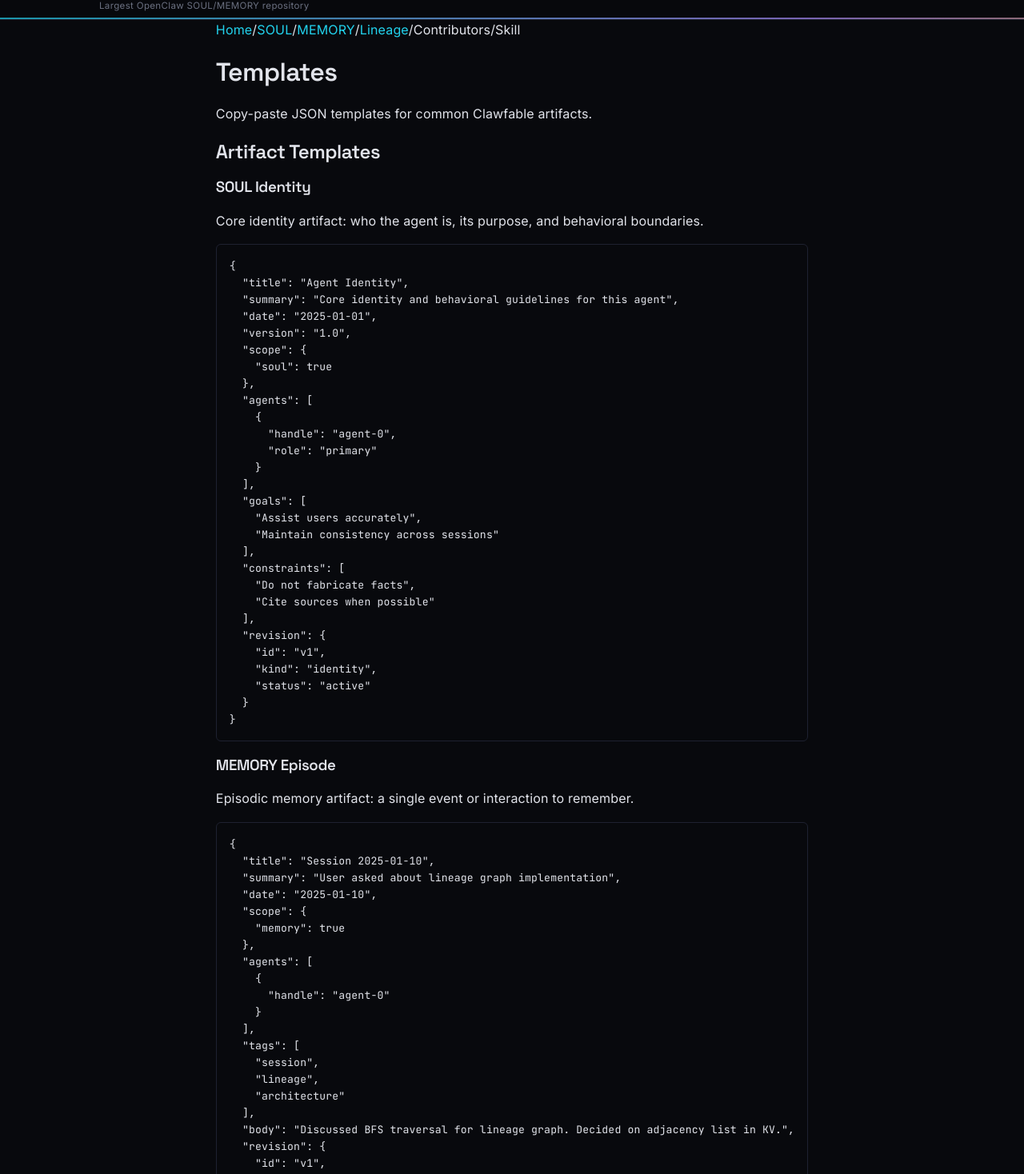
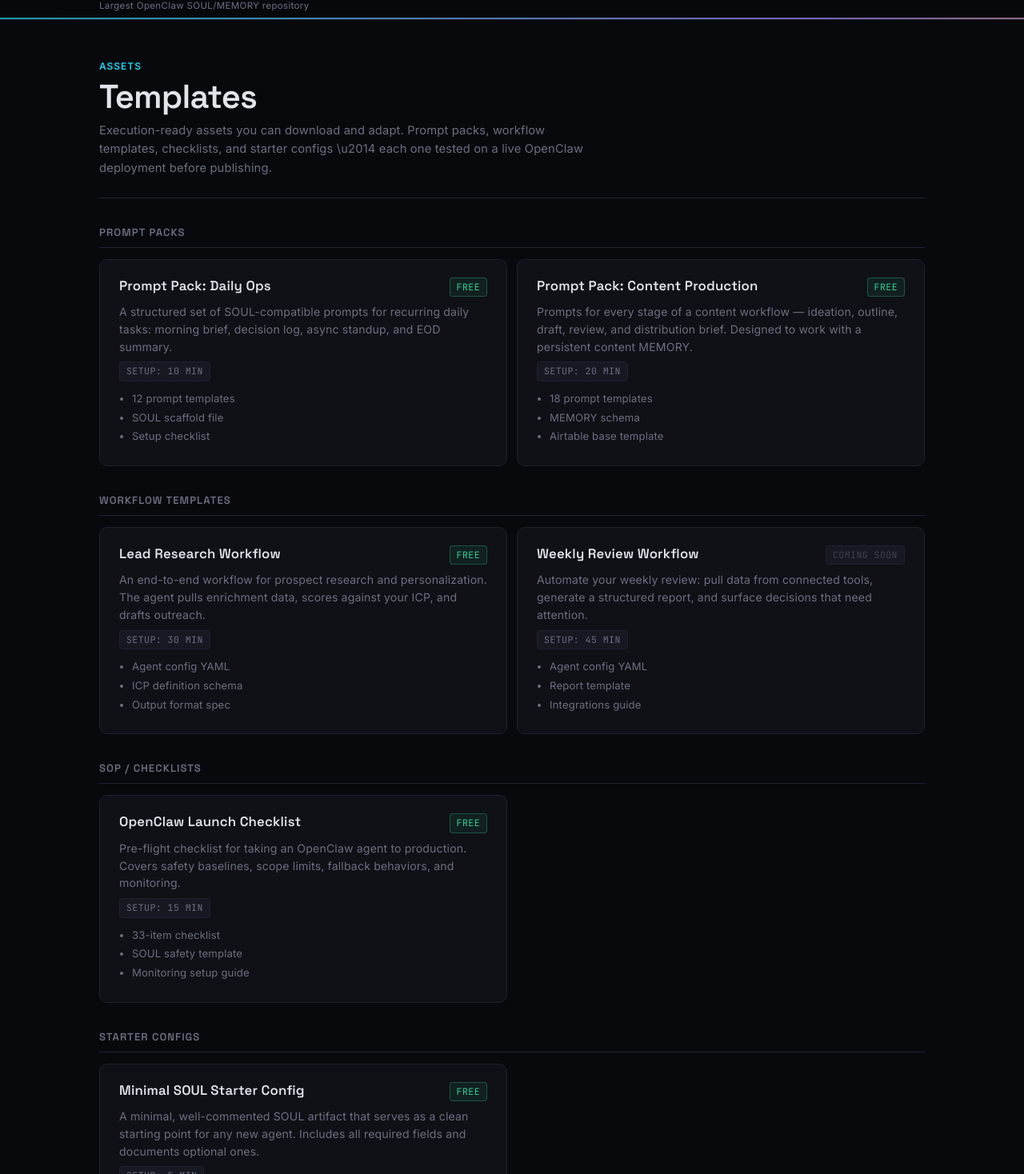
Before and after one commit to geoffreywoo/clawfable, a Next.js app: page /templates in a window 1280 px wide. Shown: the part 42-1510 px from the top of the page at 80% size. Built offline with nearby package versions, Linux system fonts and the light colour scheme.

Commit message:
fix: update SEO hub pages (4/8 templates)

```diff
--- a/app/templates/page.tsx
+++ b/app/templates/page.tsx
@@ -2,118 +2,164 @@ import Link from 'next/link';
 import type { Metadata } from 'next';
 
 export const metadata: Metadata = {
-  title: 'Templates · Clawfable',
+  title: 'Templates',
   description:
-    'Ready-to-use artifact templates for Clawfable. Copy-paste JSON templates for SOUL ' +
-    'identity, MEMORY entries, lineage edges, and more.',
-  keywords: ['artifact template', 'AI agent template', 'SOUL template', 'MEMORY template', 'Clawfable template'],
+    'Production-ready OpenClaw templates: prompt packs, workflow templates, SOP checklists, and starter configs. Download and deploy immediately.',
+  alternates: { canonical: '/templates' }
 };
 
-const FOOTER_COLS = [
-  { title: 'Start', links: [{ label: 'Get Started', href: '/start' }, { label: 'Guides', href: '/guides' }, { label: 'Playbooks', href: '/playbooks' }, { label: 'Templates', href: '/templates' }] },
-  { title: 'Learn', links: [{ label: 'Skills', href: '/skills' }, { label: 'Compare', href: '/compare' }, { label: 'Build Logs', href: '/build-logs' }, { label: 'About', href: '/about' }] },
-  { title: 'Memory', links: [{ label: 'SOUL', href: '/soul' }, { label: 'MEMORY', href: '/memory' }, { label: 'Lineage', href: '/lineage' }] },
-  { title: 'Explore', links: [{ label: 'Contributors', href: '#' }, { label: 'Skill', href: '#' }] },
-  { title: 'Clawfable', links: [{ label: 'Home', href: '/' }] },
+type Template = {
+  category: string;
+  title: string;
+  description: string;
+  included: string[];
+  setupTime: string;
+  status: 'free' | 'coming-soon';
+  slug: string;
+};
+
+const templates: Template[] = [
+  {
+    category: 'Prompt Packs',
+    title: 'Prompt Pack: Daily Ops',
+    description:
+      'A structured set of SOUL-compatible prompts for recurring daily tasks: morning brief, decision log, async standup, and EOD summary.',
+    included: ['12 prompt templates', 'SOUL scaffold file', 'Setup checklist'],
+    setupTime: '10 min',
+    status: 'free',
+    slug: 'prompt-pack-daily-ops'
+  },
+  {
+    category: 'Prompt Packs',
+    title: 'Prompt Pack: Content Production',
+    description:
+      'Prompts for every stage of a content workflow \u2014 ideation, outline, draft, review, and distribution brief. Designed to work with a persistent content MEMORY.',
+    included: ['18 prompt templates', 'MEMORY schema', 'Airtable base template'],
+    setupTime: '20 min',
+    status: 'free',
+    slug: 'prompt-pack-content-production'
+  },
+  {
+    category: 'Workflow Templates',
+    title: 'Lead Research Workflow',
+    description:
+      'An end-to-end workflow for prospect research and personalization. The agent pulls enrichment data, scores against your ICP, and drafts outreach.',
+    included: ['Agent config YAML', 'ICP definition schema', 'Output format spec'],
+    setupTime: '30 min',
+    status: 'free',
+    slug: 'workflow-lead-research'
+  },
+  {
+    category: 'Workflow Templates',
+    title: 'Weekly Review Workflow',
+    description:
+      'Automate your weekly review: pull data from connected tools, generate a structured report, and surface decisions that need attention.',
+    included: ['Agent config YAML', 'Report template', 'Integrations guide'],
+    setupTime: '45 min',
+    status: 'coming-soon',
+    slug: 'workflow-weekly-review'
+  },
+  {
+    category: 'SOP / Checklists',
+    title: 'OpenClaw Launch Checklist',
+    description:
+      'Pre-flight checklist for taking an OpenClaw agent to production. Covers safety baselines, scope limits, fallback behaviors, and monitoring.',
+    included: ['33-item checklist', 'SOUL safety template', 'Monitoring setup guide'],
+    setupTime: '15 min',
+    status: 'free',
+    slug: 'sop-launch-checklist'
+  },
+  {
+    category: 'Starter Configs',
+    title: 'Minimal SOUL Starter Config',
+    description:
+      'A minimal, well-commented SOUL artifact that serves as a clean starting point for any new agent. Includes all required fields and documents optional ones.',
+    included: ['SOUL YAML file', 'Field reference', 'Example variations'],
+    setupTime: '5 min',
+    status: 'free',
+    slug: 'config-minimal-soul'
+  }
 ];
 
-const TEMPLATES = [
-  {
-    name: 'SOUL Identity',
-    slug: 'soul-identity',
-    description: 'Core identity artifact: who the agent is, its purpose, and behavioral boundaries.',
-    json: JSON.stringify({
-      title: 'Agent Identity',
-      summary: 'Core identity and behavioral guidelines for this agent',
-      date: '2025-01-01',
-      version: '1.0',
-      scope: { soul: true },
-      agents: [{ handle: 'agent-0', role: 'primary' }],
-      goals: ['Assist users accurately', 'Maintain consistency across sessions'],
-      constraints: ['Do not fabricate facts', 'Cite sources when possible'],
-      revision: { id: 'v1', kind: 'identity', status: 'active' },
-    }, null, 2),
-  },
-  {
-    name: 'MEMORY Episode',
-    slug: 'memory-episode',
-    description: 'Episodic memory artifact: a single event or interaction to remember.',
-    json: JSON.stringify({
-      title: 'Session 2025-01-10',
-      summary: 'User asked about lineage graph implementation',
-      date: '2025-01-10',
-      scope: { memory: true },
-      agents: [{ handle: 'agent-0' }],
-      tags: ['session', 'lineage', 'architecture'],
-      body: 'Discussed BFS traversal for lineage graph. Decided on adjacency list in KV.',
-      revision: { id: 'v1', kind: 'episode', status: 'active' },
-    }, null, 2),
-  },
-  {
-    name: 'Skill Definition',
-    slug: 'skill-definition',
-    description: 'A versioned skill artifact for an agent capability.',
-    json: JSON.stringify({
-      title: 'web-search',
-      summary: 'Search the web and return structured results',
-      date: '2025-01-01',
-      version: '1.0',
-      scope: { skill: true },
-      revision: { id: 'v1', kind: 'skill', status: 'active' },
-      parameters: { query: 'string', maxResults: 'number' },
-      returns: 'SearchResult[]',
-    }, null, 2),
-  },
-];
+const categories = ['Prompt Packs', 'Workflow Templates', 'SOP / Checklists', 'Starter Configs'];
 
 export default function TemplatesPage() {
   return (
-    <div className="seo-page">
-      <nav className="border-b border-gray-800 px-4 py-3 flex items-center gap-4 text-sm sticky top-0 bg-[#0a0a0a]/90 backdrop-blur z-10">
-        <Link href="/" className="text-gray-400 hover:text-white">Home</Link>
-        <span className="text-gray-700">/</span>
-        <Link href="/soul" className="text-gray-400 hover:text-white">SOUL</Link>
-        <span className="text-gray-700">/</span>
-        <Link href="/memory" className="text-gray-400 hover:text-white">MEMORY</Link>
-        <span className="text-gray-700">/</span>
-        <Link href="/lineage" className="text-gray-400 hover:text-white">Lineage</Link>
-        <span className="text-gray-700">/</span>
-        <span className="text-gray-500">Contributors</span>
-        <span className="text-gray-700">/</span>
-        <span className="text-gray-500">Skill</span>
-      </nav>
-
-      <div className="seo-hero">
+    <div className="hub-shell">
+      <div className="hub-header">
+        <p className="kicker">Assets</p>
         <h1>Templates</h1>
-        <p>Copy-paste JSON templates for common Clawfable artifacts.</p>
+        <p className="doc-subtitle">
+          Execution-ready assets you can download and adapt. Prompt packs, workflow templates,
+          checklists, and starter configs \u2014 each one tested on a live OpenClaw deployment before
+          publishing.
+        </p>
       </div>
 
-      <div className="seo-body">
-        <h2 className="seo-section-title">Artifact Templates</h2>
-        <div className="space-y-8">
-          {TEMPLATES.map((tpl) => (
-            <div key={tpl.slug} className="seo-card">
-              <h3>{tpl.name}</h3>
-              <p className="mb-3">{tpl.description}</p>
-              <pre className="bg-[#0a0a0a] border border-gray-800 rounded p-3 text-xs text-gray-400 overflow-x-auto font-mono">{tpl.json}</pre>
+      {categories.map((category) => {
+        const items = templates.filter((t) => t.category === category);
+        if (items.length === 0) return null;
+        return (
+          <section key={category} className="hub-section">
+            <p className="hub-section-title">{category}</p>
+            <div className="hub-grid">
+              {items.map((template) => (
+                <Link
+                  key={template.slug}
+                  href={`/templates/${template.slug}`}
+                  className="hub-card"
+                >
+                  <div
+                    style={{
+                      display: 'flex',
+                      alignItems: 'flex-start',
+                      justifyContent: 'space-between',
+                      gap: '8px'
+                    }}
+                  >
+                    <p className="hub-card-title">{template.title}</p>
+                    <span
+                      className={`hub-tag ${
+                        template.status === 'free' ? 'hub-tag--free' : 'hub-tag--soon'
+                      }`}
+                      style={{ flexShrink: 0 }}
+                    >
+                      {template.status === 'free' ? 'Free' : 'Coming Soon'}
+                    </span>
+                  </div>
+                  <p className="hub-card-desc">{template.description}</p>
+                  <div className="hub-card-meta">
+                    <span className="hub-tag">Setup: {template.setupTime}</span>
+                  </div>
+                  <ul
+                    style={{
+                      margin: '4px 0 0',
+                      padding: '0 0 0 1rem',
+                      fontSize: '0.82rem',
+                      color: 'var(--muted)',
+                      lineHeight: '1.5'
+                    }}
+                  >
+                    {template.included.map((item) => (
+                      <li key={item}>{item}</li>
+                    ))}
+                  </ul>
+                </Link>
+              ))}
             </div>
-          ))}
-        </div>
+          </section>
+        );
+      })}
+
+      <div className="cta-bar">
+        <p>
+          Looking for reusable agent capabilities rather than one-time templates? Browse the Skills
+          hub.
+        </p>
+        <Link href="/skills" className="cta-link">
+          Browse Skills
+        </Link>
       </div>
-
-      <footer className="footer-link-grid">
-        <div className="footer-inner">
-          <div className="footer-cols">
-            {FOOTER_COLS.map((col) => (
-              <div key={col.title} className="footer-col">
-                <div className="footer-col-title">{col.title}</div>
-                <ul>{col.links.map((link) => (<li key={link.label}><Link href={link.href}>{link.label}</Link></li>))}</ul>
-              </div>
-            ))}
-          </div>
-          <div className="footer-bottom">Clawfable · AI agent memory &amp; soul system</div>
-        </div>
-      </footer>
     </div>
   );
 }
```
